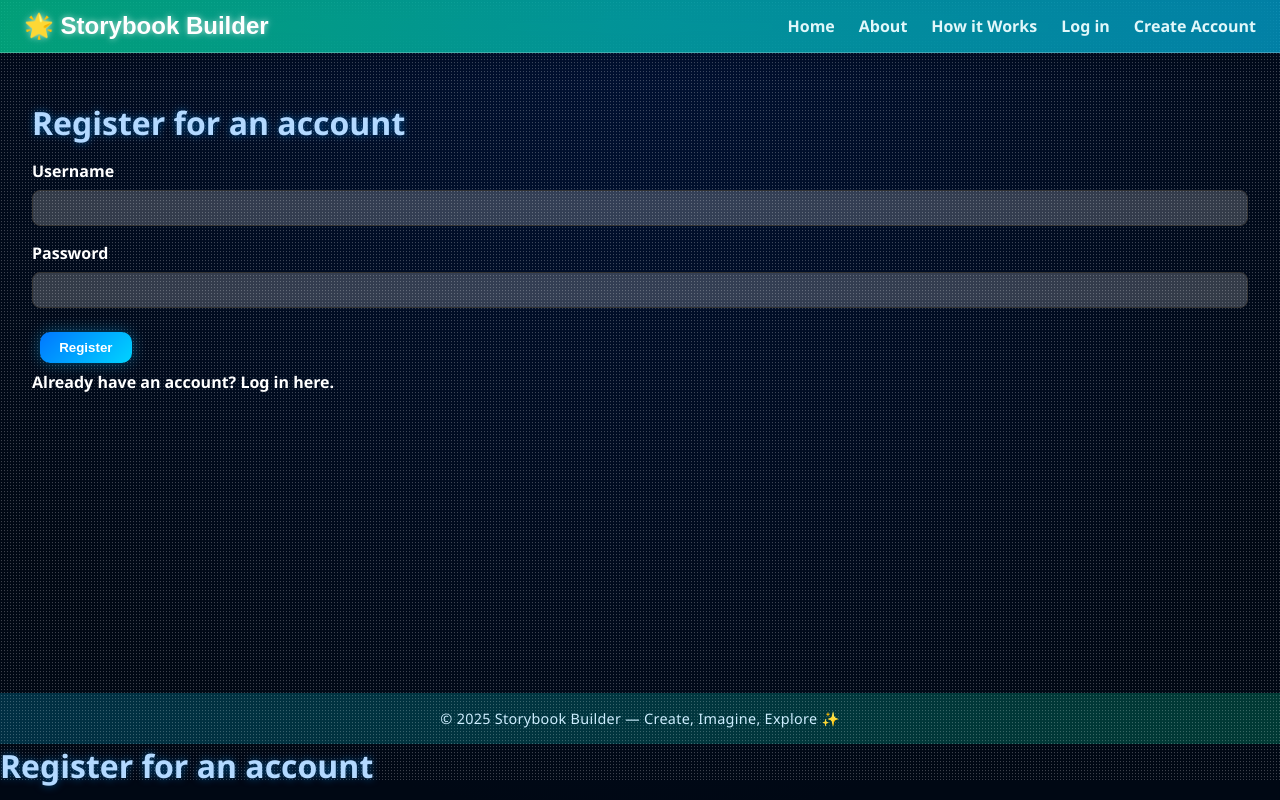
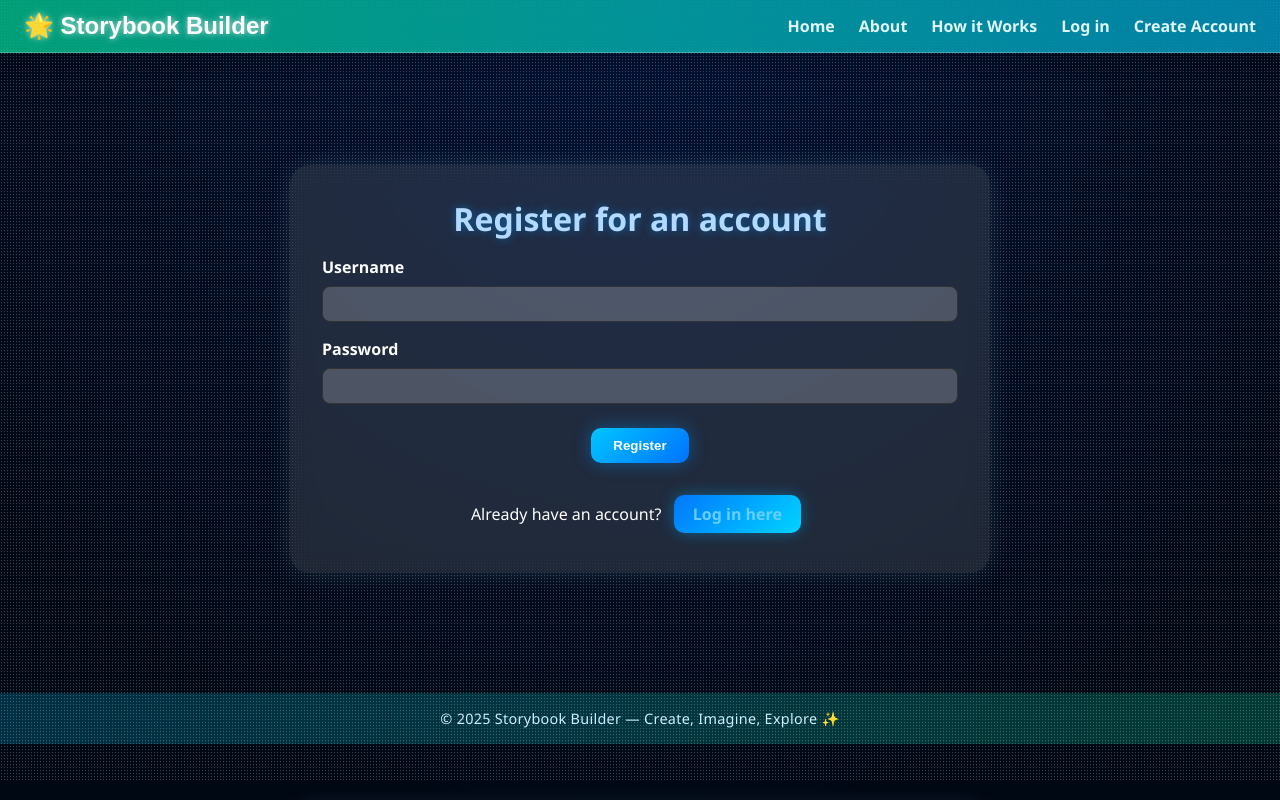
Before and after one commit to rafaelajohnson/capstone-frontend, a React (Vite) app: page /register in a window 1280 px wide. Built offline with nearby package versions, Linux system fonts and the light colour scheme.

Commit message:
fixing story line, error 401, adjusting to MVP saving story

```diff
--- a/src/App.jsx
+++ b/src/App.jsx
@@ -15,6 +15,7 @@ import StoriesList from "./stories/StoriesList";
 import StoryDetail from "./stories/StoryDetail";
 import NewStoryForm from "./stories/NewStoryForm";
 import PageDetail from "./stories/PageDetail";
+import StoryAI from "./stories/StoryAI";
 
 // demo story files (moved directly under /stories)
 import StoryDemo from "./stories/StoryDemo";
@@ -40,6 +41,7 @@ export default function App() {
         <Route path="/stories/new" element={<NewStoryForm />} />
         <Route path="/stories/:id" element={<StoryDetail />} />
         <Route path="/pages/:id" element={<PageDetail />} />
+        <Route path="/ai-story" element={<StoryAI />} />
 
         {/* demo stuff — not connected to the backend */}
         <Route path="/demo" element={<StoryDemo />} />
--- a/src/auth/AuthContext.jsx
+++ b/src/auth/AuthContext.jsx
@@ -1,14 +1,15 @@
-// handles login/signup/logout logic and keeps the token in memory + sessionStorage
+// src/auth/AuthContext.jsx
+// Handles login/signup/logout + keeps JWT in memory + sessionStorage
 import { createContext, useContext, useEffect, useState } from "react";
-import { useApi } from "../api/ApiContext"; // gives us request()
+import { useApi } from "../api/ApiContext";
 
 const AuthContext = createContext();
 
 export function AuthProvider({ children }) {
-  const { request } = useApi(); // make sure this matches the ApiContext
+  const { request } = useApi(); // custom fetch wrapper from ApiContext
   const [token, setToken] = useState(() => sessionStorage.getItem("token"));
 
-  // keep token synced with sessionStorage
+  // keep token synced to sessionStorage
   useEffect(() => {
     if (token) {
       sessionStorage.setItem("token", token);
@@ -17,39 +18,49 @@ export function AuthProvider({ children }) {
     }
   }, [token]);
 
-  // register a new user
+  //  helper to include Authorization header easily
+  const authHeaders = token
+    ? { Authorization: `Bearer ${token}` }
+    : {};
+
+  // === register ===
   async function register(credentials) {
     const result = await request("/auth/signup", {
       method: "POST",
       body: JSON.stringify(credentials),
+      headers: { "Content-Type": "application/json" },
     });
     setToken(result.token);
     return result;
   }
 
-  // login an existing user
+  // === login ===
   async function login(credentials) {
     const result = await request("/auth/login", {
       method: "POST",
       body: JSON.stringify(credentials),
+      headers: { "Content-Type": "application/json" },
     });
     setToken(result.token);
     return result;
   }
 
-  // logout clears token everywhere
+  // === logout ===
   function logout() {
     setToken(null);
     sessionStorage.removeItem("token");
   }
 
-  const value = { token, register, login, logout };
-  return <AuthContext.Provider value={value}>{children}</AuthContext.Provider>;
+  return (
+    <AuthContext.Provider
+      value={{ token, register, login, logout, authHeaders }}
+    >
+      {children}
+    </AuthContext.Provider>
+  );
 }
 
-// hook so other files can use AuthContext
+// simple custom hook
 export function useAuth() {
-  const context = useContext(AuthContext);
-  if (!context) throw Error("useAuth must be used inside an AuthProvider");
-  return context;
+  return useContext(AuthContext);
 }
--- a/src/auth/Register.jsx
+++ b/src/auth/Register.jsx
@@ -1,30 +1,31 @@
+// src/auth/Register.jsx
 import { useState } from "react";
 import { Link, useNavigate } from "react-router-dom";
 import { useAuth } from "./AuthContext";
 
-/** A form that lets a new user create an account */
+/** A form that lets new users create an account */
 export default function Register() {
-  const { register } = useAuth(); // hook into auth context to register
-  const navigate = useNavigate(); // redirect after registration
-
+  const { register } = useAuth(); // use auth context register function
+  const navigate = useNavigate(); // redirect after successful signup
   const [error, setError] = useState(null);
 
+  // Handle form submission
   const onRegister = async (formData) => {
     const username = formData.get("username");
     const password = formData.get("password");
 
     try {
-      // Send credentials to backend /auth/signup
       await register({ username, password });
-      navigate("/"); // go back to homepage after signing up
+      navigate("/"); // back to home after signup
     } catch (e) {
       setError(e.message);
     }
   };
 
   return (
-    <>
+    <div className="floating-box">
       <h1>Register for an account</h1>
+
       <form action={onRegister}>
         <label>
           Username
@@ -34,10 +35,36 @@ export default function Register() {
           Password
           <input type="password" name="password" required />
         </label>
-        <button>Register</button>
-        {error && <output>{error}</output>}
+
+        <button
+          style={{
+            background: "linear-gradient(135deg, #00c6ff, #0072ff)",
+            border: "none",
+            borderRadius: "10px",
+            color: "white",
+            padding: "0.6rem 1.4rem",
+            marginTop: "0.5rem",
+            cursor: "pointer",
+            fontWeight: "600",
+            boxShadow: "0 0 18px rgba(0, 150, 255, 0.4)",
+          }}
+        >
+          Register
+        </button>
+
+        {error && (
+          <output style={{ display: "block", marginTop: "1rem", color: "#ff6b6b" }}>
+            {error}
+          </output>
+        )}
       </form>
-      <Link to="/login">Already have an account? Log in here.</Link>
-    </>
+
+      <p style={{ marginTop: "1rem" }}>
+        Already have an account?{" "}
+        <Link to="/register" className="button">
+          Log in here
+        </Link>
+      </p>
+    </div>
   );
 }
--- a/src/stories/NewStoryForm.jsx
+++ b/src/stories/NewStoryForm.jsx
@@ -1,66 +1,94 @@
 // src/stories/NewStoryForm.jsx
-// This page lets the user make a brand-new story.
-// using useMutation to send the POST request to the backend.
-/// user fills in title + topic, clicks submit → we "fake" an AI start
+// Lets the user create a new story by giving it a title + topic.
+// Automatically starts the mock AI branching story experience right after creation.
+
 import { useState } from "react";
 import { useMutation } from "../api/useMutation";
-import { useNavigate } from "react-router-dom";
 import { mockStory } from "../data/mockStories";
 
 export default function NewStoryForm() {
-  const navigate = useNavigate();
-  const { mutate, loading, error } = useMutation("/stories");
-
   const [title, setTitle] = useState("");
   const [topic, setTopic] = useState("");
+  const { mutate, loading, error } = useMutation("/stories", "POST");
 
   async function handleSubmit(e) {
     e.preventDefault();
 
-    // just basic check
-    if (!title || !topic) return alert("Please fill all fields");
+    if (!title.trim() || !topic.trim()) {
+      alert("Please fill in both title and topic!");
+      return;
+    }
 
-    // send the story to backend (minimal)
-    const newStory = await mutate({ title, topic, pages: [] });
+    try {
+      // 1️⃣ Create the story in backend
+      const newStory = await mutate({
+        title,
+        topic,
+        pages: [],
+      });
 
-    // after saving, pretend AI gives the opening text
-    if (newStory?.storyId) {
-      alert(
-        `✨ AI Suggestion:\n"${mockStory.pages.start.text}"\n\nNow add 3 options just like AI would!`
-      );
-      navigate("/stories");
+      if (newStory) {
+        // 2️⃣ Store topic in localStorage to personalize the AI story
+        localStorage.setItem("aiTopic", topic);
+
+        // 3️⃣ Alert user and redirect to AI story experience
+        alert("🎉 Story created! Your adventure begins now...");
+        window.location.href = "/ai-story"; // handled by StoryAI.jsx
+      }
+    } catch (err) {
+      console.error("❌ Error creating story:", err);
     }
   }
 
   return (
-    <form onSubmit={handleSubmit} style={{ maxWidth: "500px", margin: "2rem auto" }}>
-      <h2>Create a New Story</h2>
-
+    <div className="floating-box">
+      <h2>✨ Create Your Adventure ✨</h2>
+      <form onSubmit={handleSubmit}>
         <label>
           Title:
           <input
+            type="text"
+            placeholder="Something catchy..."
             value={title}
             onChange={(e) => setTitle(e.target.value)}
             required
-          style={{ display: "block", width: "100%", marginBottom: "1rem" }}
           />
         </label>
 
         <label>
           Topic:
           <input
+            type="text"
+            placeholder="Adventure, Mystery, Space..."
             value={topic}
             onChange={(e) => setTopic(e.target.value)}
             required
-          style={{ display: "block", width: "100%", marginBottom: "1rem" }}
           />
         </label>
 
-      <button type="submit" disabled={loading}>
-        {loading ? "Saving..." : "Create Story"}
+        <button
+          type="submit"
+          disabled={loading}
+          style={{
+            background: "linear-gradient(90deg, #0077ff, #00d4ff)",
+            color: "#fff",
+            border: "none",
+            borderRadius: "10px",
+            padding: "0.6rem 1.2rem",
+            cursor: "pointer",
+            fontWeight: "600",
+            boxShadow: "0 0 10px rgba(0, 200, 255, 0.4)",
+          }}
+        >
+          {loading ? "Creating..." : "🚀 Create Story"}
         </button>
+      </form>
 
-      {error && <p style={{ color: "red" }}>Error: {error.message}</p>}
-    </form>
+      {error && (
+        <p style={{ color: "salmon", marginTop: "1rem" }}>
+          ❌ {error.message || "Something went wrong creating your story."}
+        </p>
+      )}
+    </div>
   );
 }
--- a/src/stories/PageDetail.jsx
+++ b/src/stories/PageDetail.jsx
@@ -1,56 +1,34 @@
+// This shows one page of a story (the text + choices that come next).
+// Each page has 2–3 options, and clicking one moves you to the next page.
+// If there are no options left, we say “The End” and let you go back.
+
 // src/stories/PageDetail.jsx
-// shows a single page of a story (like one scene).
-// each page can have options that lead to other pages later.
-
-import { useParams, Link } from "react-router-dom";
-import { useQuery } from "../api/useQuery"; // our GET helper
+import { useParams } from "react-router-dom";
+import { mockStory } from "../data/mockStories";
 
 export default function PageDetail() {
   const { id } = useParams();
 
-  // grab this specific page
-  const { data: page, loading, error } = useQuery(`/pages/${id}`);
-  // also grab this page’s options (choices)
-  const { data: options } = useQuery(`/options/page/${id}`);
-
-  if (loading) return <p>Loading page...</p>;
-  if (error) return <p>Error loading page: {error.message}</p>;
-  if (!page) return <p>Page not found.</p>;
+  // just simulate fetching a page from mockStory instead of DB
+  const page = mockStory.pages.start;
 
   return (
-    <div className="page-detail" style={{ padding: "1rem" }}>
-      <h2>Page {page.page_number}</h2>
+    <div className="floating-box">
+      <h2>{mockStory.title}</h2>
       <p>{page.text}</p>
+      <img
+        src={page.image}
+        alt={mockStory.title}
+        style={{ maxWidth: "100%", borderRadius: "10px", margin: "1rem 0" }}
+      />
 
-      <hr />
-
-      {/* if this page has choices, show them */}
-      <h3>Options</h3>
-      {options && options.length > 0 ? (
-        <ul>
-          {options.map((opt) => (
-            <li key={opt.id}>
-              <button
-                style={{
-                  background: "#eee",
-                  border: "1px solid #ccc",
-                  padding: "6px 10px",
-                  cursor: "pointer",
-                }}
-                onClick={() => alert(`Pretend this goes to the next page 😄`)}
-              >
-                {opt.option_text}
-              </button>
-            </li>
-          ))}
-        </ul>
-      ) : (
-        <p>No options yet for this page.</p>
-      )}
-
-      {/* link back just for quick nav */}
-      <div style={{ marginTop: "1rem" }}>
-        <Link to={`/stories/${page.story_id}`}>← Back to story</Link>
+      {/* buttons for branching */}
+      <div>
+        {page.options.map((opt, i) => (
+          <button key={i} style={{ margin: "0.5rem" }}>
+            {opt.text}
+          </button>
+        ))}
       </div>
     </div>
   );
--- a/src/stories/StoriesList.jsx
+++ b/src/stories/StoriesList.jsx
@@ -3,64 +3,57 @@
 // Basically the main "dashboard" for stories.
 
 import { useEffect } from "react";
-import { useQuery } from "../api/useQuery"; // our custom fetch hook
 import { Link } from "react-router-dom";
+import { useQuery } from "../api/useQuery"; // custom GET hook
 
 export default function StoriesList() {
-  // useQuery does the GET request and gives me loading + error states too
+  // fetch all stories from the backend
   const { data: stories, loading, error, refetch } = useQuery("/stories");
 
-  // when the page loads, I refetch just to make sure it’s fresh data
+  // refresh stories once when page loads
   useEffect(() => {
     refetch();
   }, []);
 
-  // quick checks for loading and errors before showing stuff
+  // loading and error handling
   if (loading) return <p>Loading stories...</p>;
   if (error) return <p>Error loading stories: {error.message}</p>;
 
-  // just a quick helper for placeholder preview images
-  const getPreview = (topic) => {
-    if (!topic) return "/images/story-default.jpg";
-    const map = {
-      Animals: "/images/dog-story.jpg",
-      Space: "/images/space-story.jpg",
-      Adventure: "/images/castle-story.jpg",
-    };
-    return map[topic] || "/images/story-default.jpg";
-  };
-
   return (
-    <div className="stories-list">
+    <div className="floating-box">
       <h1>Your Stories</h1>
 
-      {/* if the user has no stories yet, just say so nicely */}
+      {/* message if user has none yet */}
       {(!stories || stories.length === 0) && <p>No stories yet!</p>}
 
-      {/* loop through and show each story as a small card */}
+      {/* story cards */}
       {stories?.map((story) => (
-        <div key={story.id} className="story-card">
-          <img
-            src={getPreview(story.topic)}
-            alt={story.topic}
-            style={{
-              width: "100%",
-              maxWidth: "300px",
-              borderRadius: "8px",
-              marginBottom: "0.5rem",
-            }}
-          />
+        <div
+          key={story.id}
+          style={{
+            background: "rgba(255,255,255,0.05)",
+            padding: "1rem",
+            borderRadius: "12px",
+            marginBottom: "1rem",
+          }}
+        >
           <h2>{story.title}</h2>
-          <p><strong>Topic:</strong> {story.topic}</p>
-
-          {/* using Link instead of <a> so React Router doesn’t reload the page */}
-          <Link to={`/stories/${story.id}`} className="view-link">View</Link>
+          <p>
+            <strong>Topic:</strong> {story.topic}
+          </p>
+          <Link
+            to={`/stories/${story.id}`}
+            className="button"
+            style={{ marginTop: "0.5rem" }}
+          >
+            View
+          </Link>
         </div>
       ))}
 
-      {/* button at the bottom to make a new story */}
-      <div style={{ marginTop: "1rem" }}>
-        <Link to="/stories/new" className="new-btn">
+      {/* new story button */}
+      <div style={{ marginTop: "1.5rem" }}>
+        <Link to="/stories/new" className="button">
           Create New Story
         </Link>
       </div>
--- /dev/null
+++ b/src/stories/StoryAI.jsx
@@ -0,0 +1,85 @@
+// src/stories/StoryAI.jsx
+import { useState, useEffect } from "react";
+import { mockStory } from "../data/mockStories";
+import { useMutation } from "../api/useMutation";
+import { Link } from "react-router-dom";
+
+export default function StoryAI() {
+  const [topic, setTopic] = useState("");
+  const [currentPage, setCurrentPage] = useState("start");
+  const [story, setStory] = useState(null);
+  const { mutate: savePage } = useMutation("/pages", "POST");
+
+  useEffect(() => {
+    const savedTopic = (localStorage.getItem("aiTopic") || "").toLowerCase();
+    setTopic(savedTopic);
+
+    // pick the right template (default to dog)
+    let selected =
+      mockStories[savedTopic.includes("space")
+        ? "space"
+        : savedTopic.includes("castle")
+        ? "castle"
+        : "dog"];
+    setStory(selected);
+  }, []);
+
+  async function handleChoice(nextKey, currentText) {
+    // save current page to backend
+    try {
+      await savePage({
+        story_id: 1, // you could fetch real story id if needed
+        text: currentText,
+      });
+    } catch (err) {
+      console.warn("Could not save page:", err);
+    }
+
+    // move forward
+    setCurrentPage(nextKey);
+  }
+
+  if (!story) return <p>Loading your adventure...</p>;
+  const page = story.pages[currentPage];
+
+  return (
+    <div className="floating-box">
+      <h2>{story.title}</h2>
+      {page.image && (
+        <img
+          src={page.image}
+          alt="scene"
+          style={{
+            width: "100%",
+            borderRadius: "12px",
+            marginBottom: "1rem",
+            maxHeight: "300px",
+            objectFit: "cover",
+          }}
+        />
+      )}
+      <p style={{ marginBottom: "1.5rem" }}>{page.text}</p>
+
+      <div style={{ display: "flex", flexDirection: "column", gap: "0.6rem" }}>
+        {page.options.length > 0 ? (
+          page.options.map((opt, i) => (
+            <button
+              key={i}
+              className="button"
+              onClick={() => handleChoice(opt.next, page.text)}
+            >
+              {opt.text}
+            </button>
+          ))
+        ) : (
+          <>
+            <p>🏁 The End — Thanks for playing!</p>
+            <Link to="/stories" className="button">
+              📖 View Saved Stories
+            </Link>
+          </>
+        )}
+      </div>
+    </div>
+  );
+}
--- a/src/stories/StoryDetail.jsx
+++ b/src/stories/StoryDetail.jsx
@@ -1,46 +1,72 @@
-// lets user view a single story and delete it if they want to
-import { useParams, useNavigate } from "react-router-dom";
-import { useQuery } from "../api/useQuery";
-import { useMutation } from "../api/useMutation";
+import { useParams, Link } from "react-router-dom";
+import { useEffect, useState } from "react";
 
 export default function StoryDetail() {
   const { id } = useParams();
-  const navigate = useNavigate();
+  const [story, setStory] = useState(null);
+  const [pages, setPages] = useState([]);
+  const [error, setError] = useState(null);
 
-  // get the story details
-  const { data: story, loading, error } = useQuery(`/stories/${id}`);
+  useEffect(() => {
+    async function fetchStory() {
+      try {
+        // Fetch story info
+        const storyRes = await fetch(`${import.meta.env.VITE_API_URL}/stories/${id}`);
+        if (!storyRes.ok) throw new Error(`Story fetch failed: ${storyRes.status}`);
+        const storyData = await storyRes.json();
+        setStory(storyData);
 
-  // delete mutation hook
-  const { mutate: deleteStory, loading: deleting } = useMutation(
-    `/stories/${id}`,
-    "DELETE"
-  );
+        // Fetch pages linked to this story
+        const pagesRes = await fetch(`${import.meta.env.VITE_API_URL}/pages?story_id=${id}`);
+        if (!pagesRes.ok) throw new Error(`Pages fetch failed: ${pagesRes.status}`);
+        const pagesData = await pagesRes.json();
+        setPages(pagesData);
+      } catch (err) {
+        console.error("❌ Error fetching story detail:", err);
+        setError(err.message);
+      }
+    }
 
-  async function handleDelete() {
-    if (confirm("Are you sure you want to delete this story?")) {
-      await deleteStory();
-      navigate("/stories");
-    }
-  }
+    fetchStory();
+  }, [id]);
 
-  if (loading) return <p>Loading story...</p>;
-  if (error) return <p>Error loading story: {error.message}</p>;
-  if (!story) return <p>Story not found.</p>;
+  if (error) return <div className="floating-box">⚠️ {error}</div>;
+  if (!story) return <div className="floating-box">Loading story...</div>;
 
   return (
-    <div style={{ padding: "1rem" }}>
-      <h1>{story.title}</h1>
-      <p>
-        <strong>Topic:</strong> {story.topic}
-      </p>
+    <div className="floating-box">
+      <h2>{story.title}</h2>
+      <p><strong>Topic:</strong> {story.topic}</p>
+      <hr style={{ margin: "1rem 0", opacity: 0.3 }} />
 
-      <button
-        onClick={handleDelete}
-        disabled={deleting}
-        style={{ background: "#f44336", marginTop: "1rem" }}
-      >
-        {deleting ? "Deleting..." : "🗑️ Delete Story"}
-      </button>
+      {pages.length === 0 ? (
+        <p>No pages saved yet for this story.</p>
+      ) : (
+        <div className="story-pages">
+          {pages.map((page, i) => (
+            <div
+              key={page.id || i}
+              style={{
+                background: "rgba(255,255,255,0.05)",
+                borderRadius: "10px",
+                padding: "1rem",
+                marginBottom: "1rem",
+                textAlign: "left",
+              }}
+            >
+              <h4 style={{ color: "#9cd3ff" }}>Scene {i + 1}</h4>
+              <p>{page.text}</p>
+            </div>
+          ))}
+          <p style={{ textAlign: "center", fontWeight: "bold", marginTop: "1rem" }}>
+            🏁 The End
+          </p>
+        </div>
+      )}
+
+      <Link to="/stories" className="button" style={{ marginTop: "1.5rem" }}>
+        ← Back to My Stories
+      </Link>
     </div>
   );
 }
```
Also changed, not shown: src/data/mockStories.js (indentation only). Lines whose indentation alone changed are shown as unchanged.
